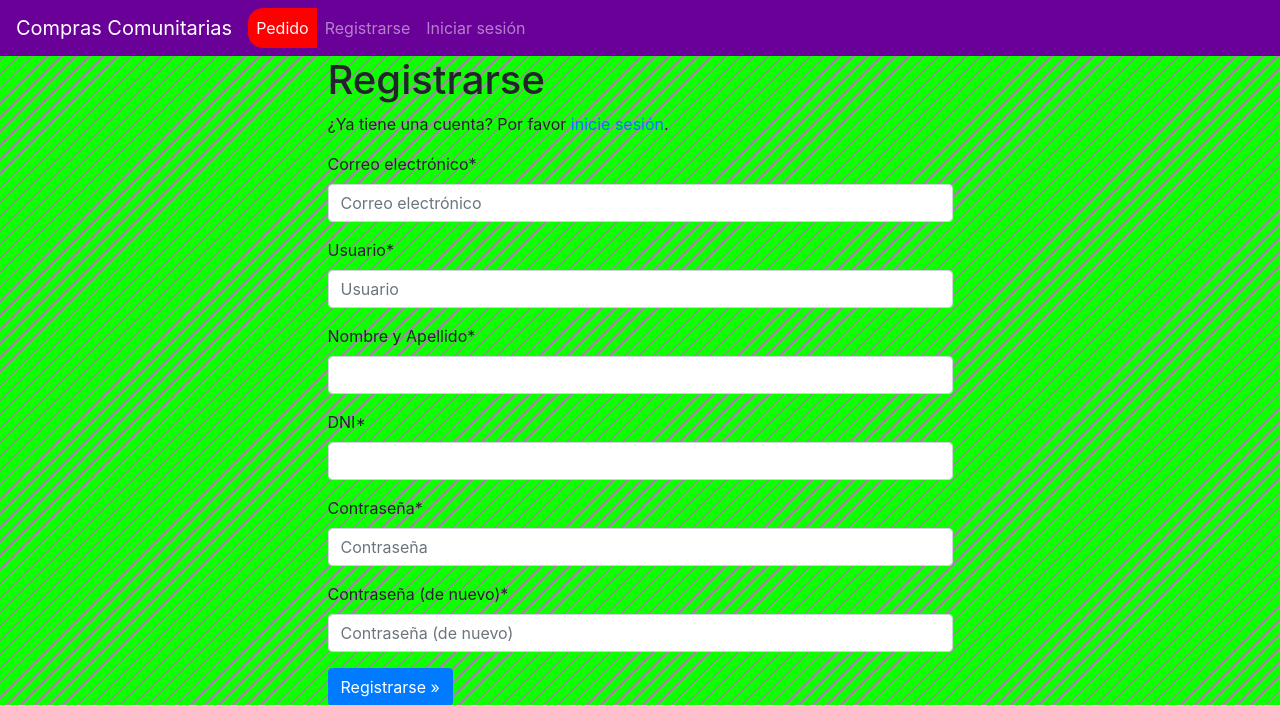
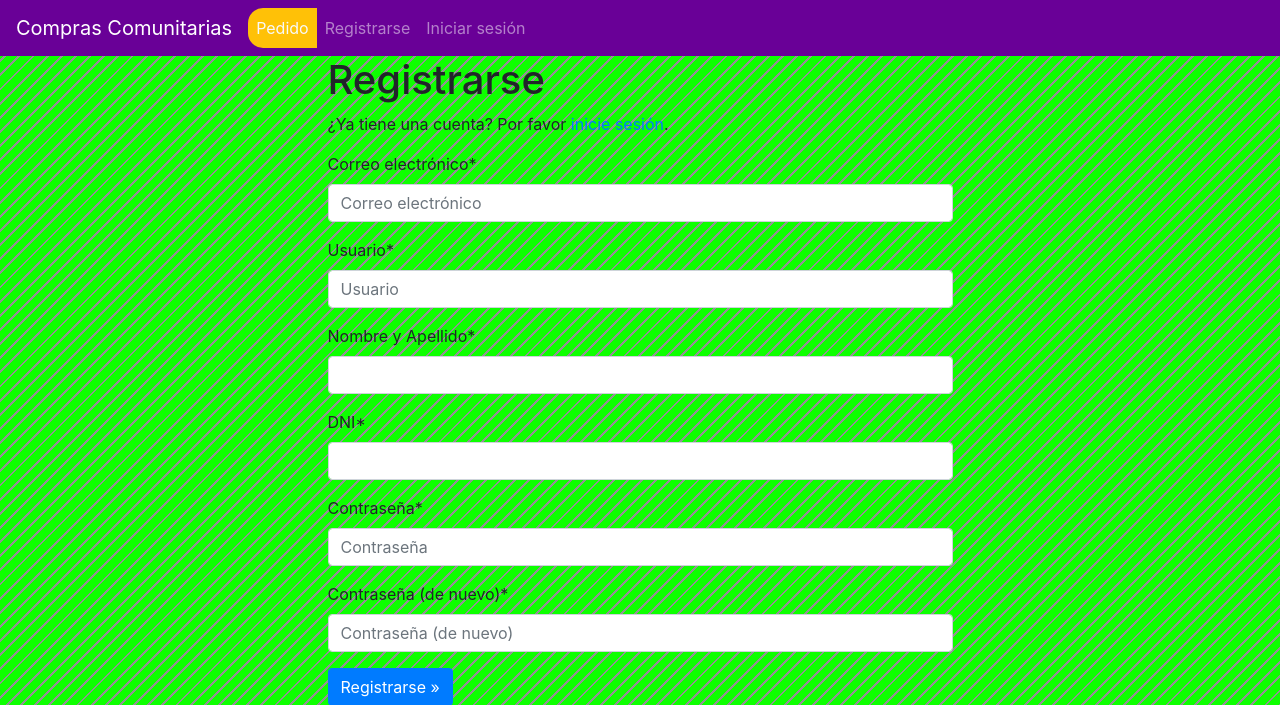
Before and after one commit to fiqus/compras-comunitarias, a Django app: page /accounts/signup/ in a window 1280 px wide. Shown: the top 705 px of the page. Run offline with Django 3.2, Linux system fonts and the light colour scheme; parts of the project's set-up code (start-up, migrations or seed data) failed here and were passed over; some libraries are stand-ins or nearby versions.

Commit message:
30.5 cambiando Admin y Base.hhtml

```diff
--- a/compras/templates/base.html
+++ b/compras/templates/base.html
@@ -42,7 +42,7 @@
         <div class="collapse navbar-collapse" id="navbarSupportedContent">
           <ul class="navbar-nav mr-auto">
             <li class="nav-item" id="pedido" >
-              <a class="nav-link rojo text-light rounded-corners-left" data-value="pedido"  href="{% url 'orders:create' %}">Pedido</a>
+              <a class="nav-link bg-warning text-light rounded-corners-left" data-value="pedido"  href="{% url 'orders:create' %}">Pedido</a>
             </li>
             {% if request.user.is_authenticated %}
               <li class="nav-item"id="perfil" >
@@ -51,7 +51,7 @@
               </li>
               <li class="nav-item" id="salir">
                 {# URL provided by django-allauth/account/urls.py #}
-                <a class="nav-link bg-warning text-light rounded-corners-right"data-value="salir"   href="{% url 'account_logout' %}">{% trans "Sign Out" %}</a>
+                <a class="nav-link rojo text-light rounded-corners-right"data-value="salir"   href="{% url 'account_logout' %}">{% trans "Sign Out" %}</a>
               </li>
             {% else %}
               <li class="nav-item">
--- a/config/settings/base.py
+++ b/config/settings/base.py
@@ -67,6 +67,7 @@ THIRD_PARTY_APPS = [
     "crispy_forms",
     "allauth",
     "allauth.account",
+    #"allauth.socialaccount",
     "sorl.thumbnail",
 ]
 
```
